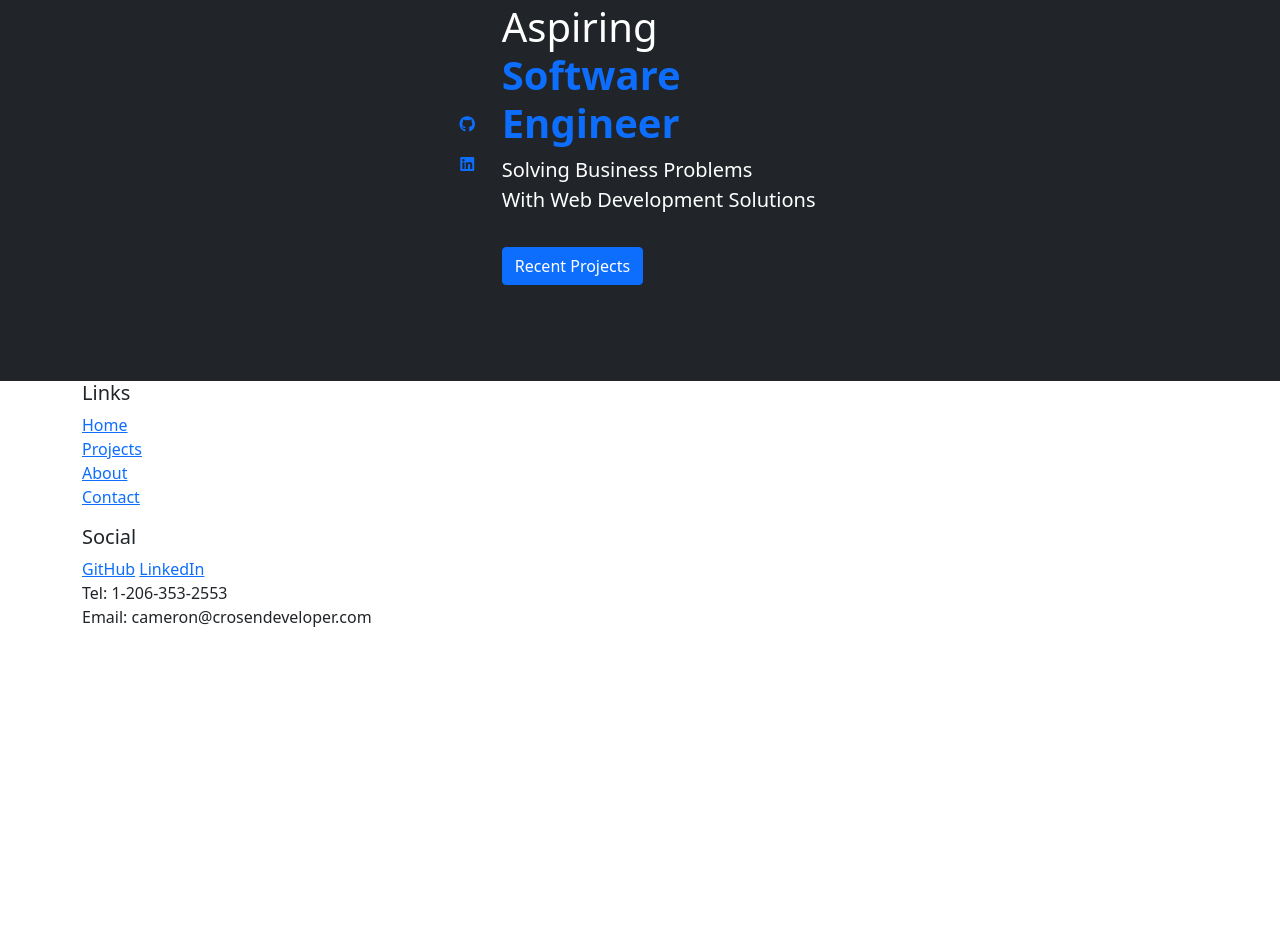
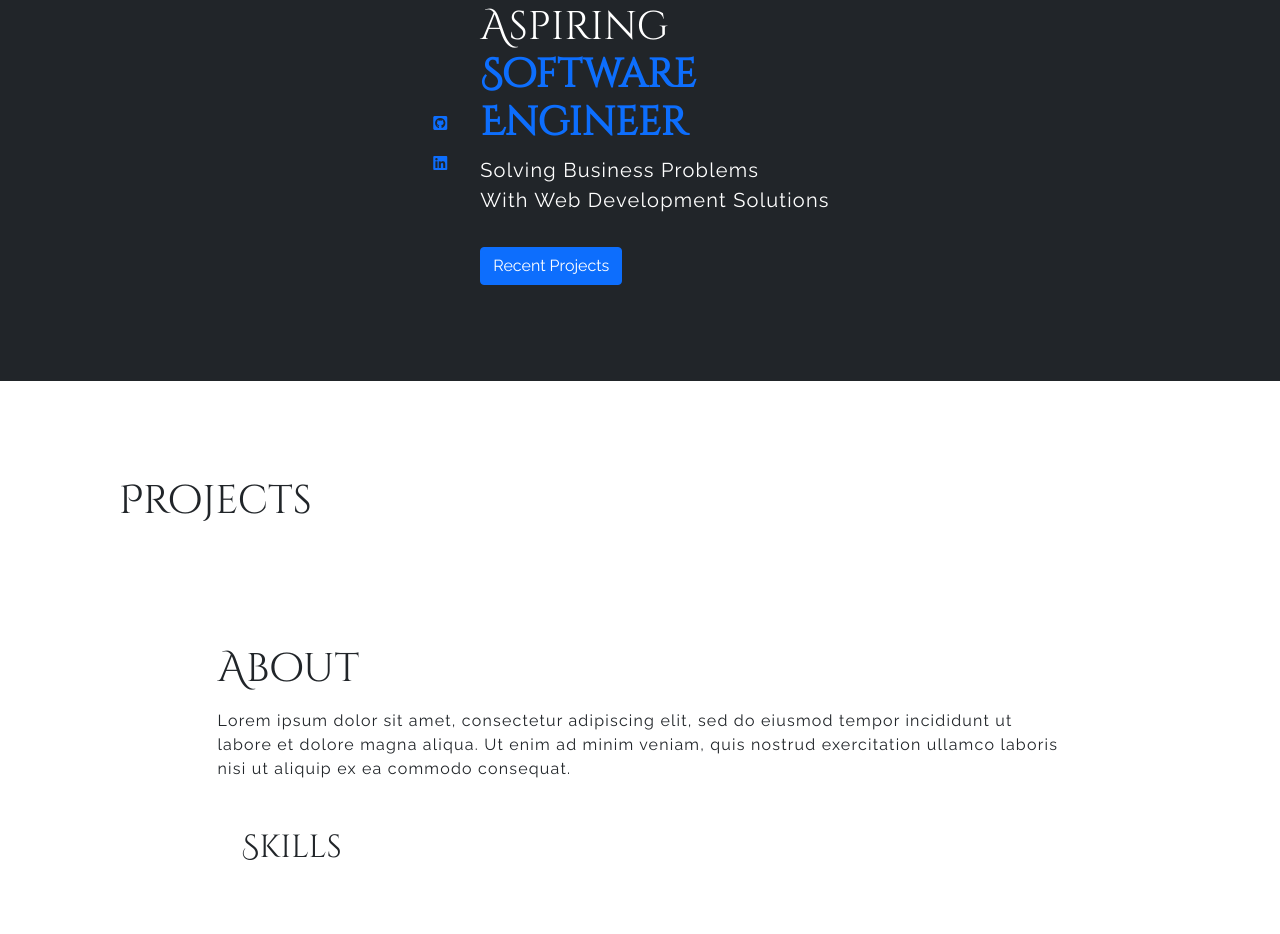
Before and after one commit to CRose17/BootstrapDevPage, a website: page index.html in a window 1280 px wide. Shown: the part 141-1075 px from the top of the page. Before the commit the page ends 800 px from the top, so only its background shows below. Drawn offline with nearby package versions, Linux system fonts and the light colour scheme.

Commit message:
Beginning to Add Custom Styles

```diff
--- a/css/styles.css
+++ b/css/styles.css
@@ -1,3 +1,19 @@
-/*  Fonts
-font-family: 'Cinzel Decorative', cursive;
-font-family: 'Raleway', sans-serif; */
+* {
+  margin: 0;
+  padding: 0;
+  box-sizing: border-box;
+}
+
+body {
+  font-family: "Raleway", sans-serif;
+}
+
+h1,
+h2,
+h3 {
+  font-family: "Cinzel Decorative", cursive;
+}
+
+p {
+  letter-spacing: 1.2px;
+}
--- a/index.html
+++ b/index.html
@@ -11,7 +11,7 @@
     <!-- Font awesome -->
     <link
       rel="stylesheet"
-      href="node_modules/font-awesome/css/font-awesome.min.css"
+      href="/node_modules/@fortawesome/fontawesome-free/css/all.css"
     />
     <!-- Custom CSS -->
     <link rel="stylesheet" href="css/styles.css" />
@@ -69,13 +69,13 @@
                 class="nav-link mr-3"
                 href="https://github.com/CRose17"
                 target="_blank"
-                ><i class="fa fa-github" aria-hidden="true"></i
+                ><i class="fab fa-github-square" aria-hidden="true"></i
               ></a>
               <a
                 class="nav-link mr-3"
                 href="https://www.linkedin.com/in/cameron-rosenberger/"
                 target="_blank"
-                ><i class="fa fa-linkedin-square" aria-hidden="true"></i
+                ><i class="fab fa-linkedin" aria-hidden="true"></i
               ></a>
             </div>
             <div class="hero-text col-10 hero-container">
@@ -97,7 +97,26 @@
         </div>
       </div>
     </header>
-    <main></main>
+    <main class="col-xl-10 mx-auto" id="projects">
+        <div class="container">
+            <div class="row d-flex justify-content-center my-5">
+                <div class="col-12 mt-5 mb-3 content-container">
+                    <h1>Projects</h1>
+                </div>
+                <div class="row d-flex justify-content-center my-5" id="about">
+                    <div class="col-xl-10 mx-auto">
+                        <div class="about-section content-container">
+                            <h1 class="my-5 mb-3">About</h1>
+                            <p class="my-3">Lorem ipsum dolor sit amet, consectetur adipiscing elit, sed do eiusmod tempor incididunt ut labore et dolore magna aliqua. Ut enim ad minim veniam, quis nostrud exercitation ullamco laboris nisi ut aliquip ex ea commodo consequat.</p>
+                        </div>
+                        <div class="tools-section content container">
+                            <h2 class="mt-5 mb-3">Skills</h2>
+                        </div>
+                    </div>
+                </div>
+            </div>
+        </div>
+    </main>
     <footer>
         <div class="container">
             <div class="row">
```
